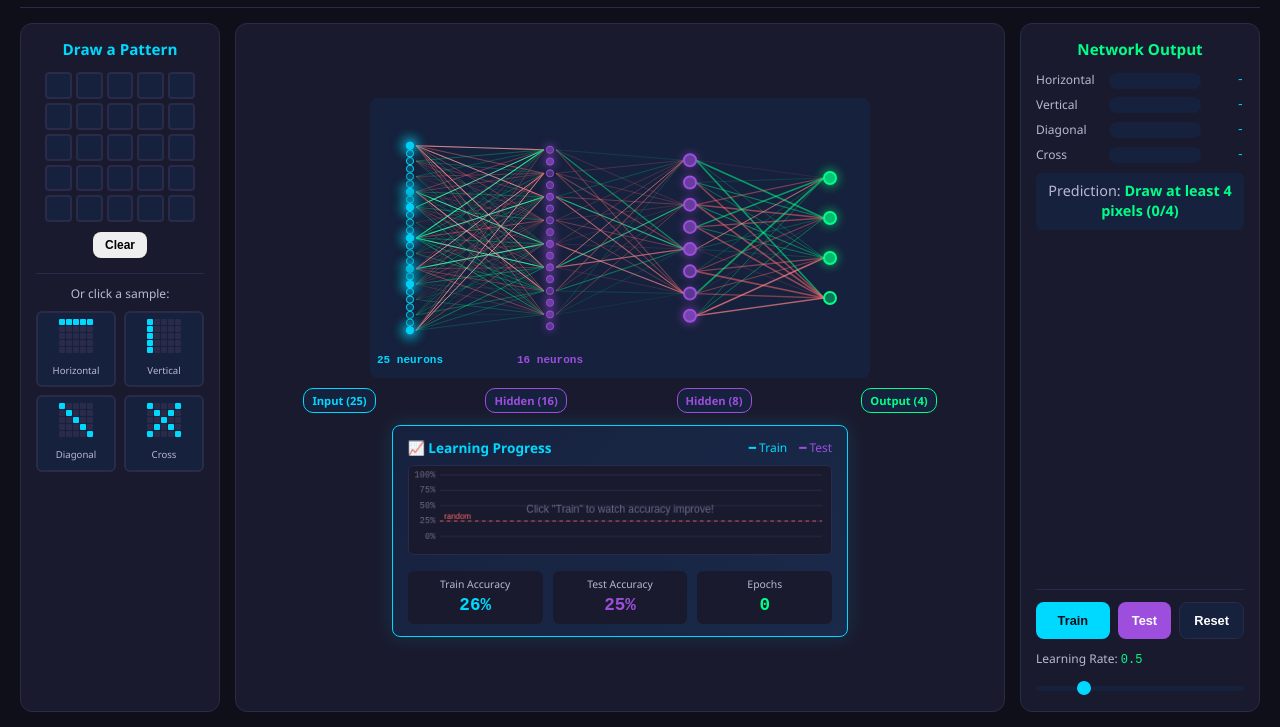
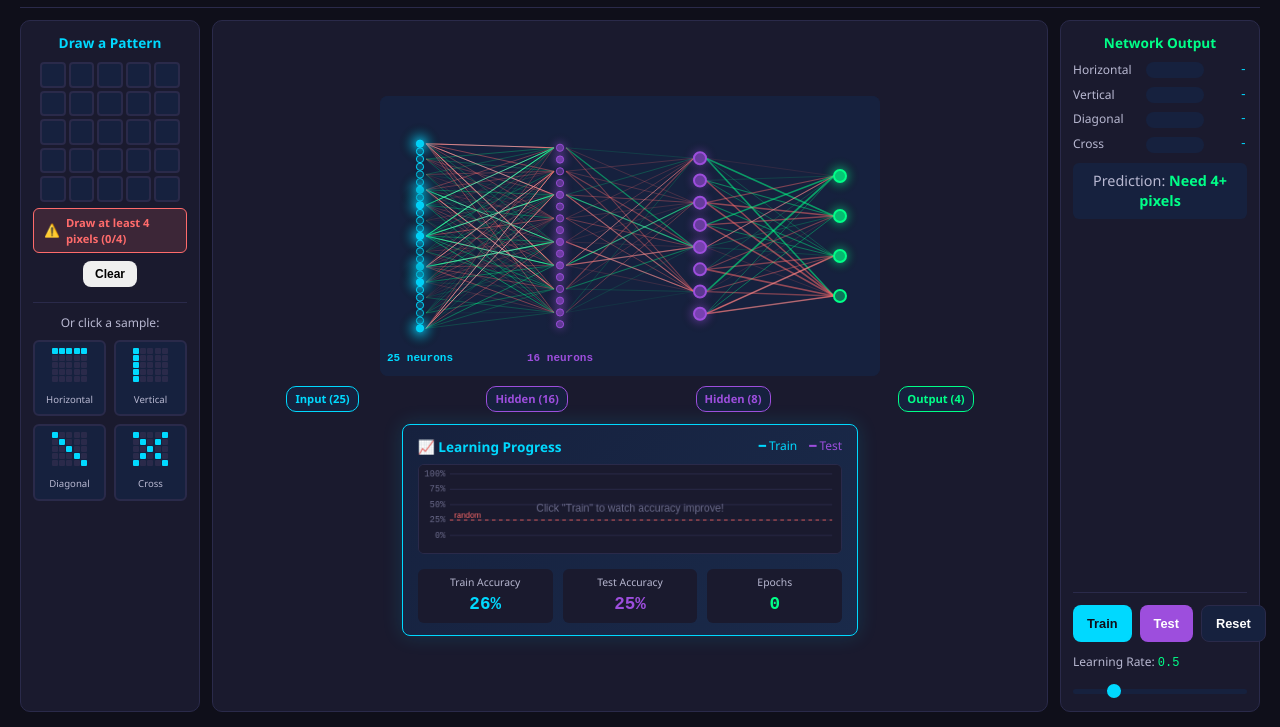
Before and after one commit to siegfrkn/neural-network-demo, a plain HTML site: page index.html in a window 1280 px wide. Shown: the part 73-800 px from the top of the page. Drawn offline with Linux system fonts and the light colour scheme.

Commit message:
Add visual warning for minimum 4-pixel requirement + reduce panel widths
Blocks predictions until user draws at least 4 pixels, with a dynamic
counter showing progress (e.g., "Draw at least 4 pixels (2/4)"). Also
optimized layout by reducing left panel to 180px and right to 200px.

Co-Authored-By: Claude Opus 4.5 <noreply@anthropic.com>

```diff
--- a/app.js
+++ b/app.js
@@ -311,11 +311,38 @@ function buildPredictionBars() {
 }
 
 /**
+ * Get current pixel count
+ */
+function getPixelCount() {
+    return pixelGrid.filter(p => p === 1).length;
+}
+
+/**
+ * Update pixel warning visibility
+ */
+function updatePixelWarning() {
+    const pixelCount = getPixelCount();
+    const warning = document.getElementById('pixelWarning');
+    const minPixels = 4;
+
+    if (pixelCount < minPixels) {
+        warning.classList.remove('hidden');
+        warning.querySelector('.warning-text').textContent =
+            'Draw at least 4 pixels (' + pixelCount + '/4)';
+    } else {
+        warning.classList.add('hidden');
+    }
+}
+
+/**
  * Update prediction display
  */
 function updatePrediction() {
-    const pixelCount = pixelGrid.filter(p => p === 1).length;
+    const pixelCount = getPixelCount();
     const minPixels = 4;
+
+    // Update warning
+    updatePixelWarning();
 
     // Check minimum pixel requirement
     if (pixelCount < minPixels) {
@@ -326,8 +353,7 @@ function updatePrediction() {
             bar.classList.remove('winner');
             document.getElementById('predValue' + i).textContent = '-';
         });
-        document.getElementById('predictedClass').textContent =
-            'Draw at least ' + minPixels + ' pixels (' + pixelCount + '/' + minPixels + ')';
+        document.getElementById('predictedClass').textContent = 'Need 4+ pixels';
         return;
     }
 
--- a/index.html
+++ b/index.html
@@ -20,6 +20,10 @@
             <section class="panel drawing-panel">
                 <h2>Draw a Pattern</h2>
                 <div class="pixel-grid" id="pixelGrid"></div>
+                <div class="pixel-warning" id="pixelWarning">
+                    <span class="warning-icon">⚠️</span>
+                    <span class="warning-text">Draw at least 4 pixels</span>
+                </div>
                 <div class="draw-controls">
                     <button id="clearGridBtn" class="btn btn-small">Clear</button>
                 </div>
--- a/styles.css
+++ b/styles.css
@@ -66,26 +66,26 @@ header h1 {
 /* Main Grid Layout */
 .main-grid {
     display: grid;
-    grid-template-columns: 200px 1fr 240px;
-    gap: 15px;
+    grid-template-columns: 180px 1fr 200px;
+    gap: 12px;
     flex: 1;
-    padding-top: 15px;
+    padding-top: 12px;
     min-height: 0;
 }
 
 .panel {
     background: var(--bg-secondary);
-    border-radius: 12px;
-    padding: 15px;
+    border-radius: 10px;
+    padding: 12px;
     border: 1px solid var(--border-color);
     display: flex;
     flex-direction: column;
 }
 
 .panel h2 {
-    font-size: 0.95rem;
+    font-size: 0.85rem;
     color: var(--accent-cyan);
-    margin-bottom: 12px;
+    margin-bottom: 10px;
     text-align: center;
 }
 
@@ -97,9 +97,35 @@ header h1 {
 .pixel-grid {
     display: grid;
     grid-template-columns: repeat(5, 1fr);
-    gap: 4px;
-    width: 150px;
-    margin-bottom: 10px;
+    gap: 3px;
+    width: 140px;
+    margin-bottom: 6px;
+}
+
+/* Pixel Warning */
+.pixel-warning {
+    display: flex;
+    align-items: center;
+    gap: 6px;
+    padding: 6px 10px;
+    background: rgba(255, 107, 107, 0.15);
+    border: 1px solid var(--accent-red);
+    border-radius: 6px;
+    margin-bottom: 8px;
+    font-size: 0.7rem;
+    color: var(--accent-red);
+}
+
+.pixel-warning.hidden {
+    display: none;
+}
+
+.warning-icon {
+    font-size: 0.8rem;
+}
+
+.warning-text {
+    font-weight: 600;
 }
 
 .pixel {
```
